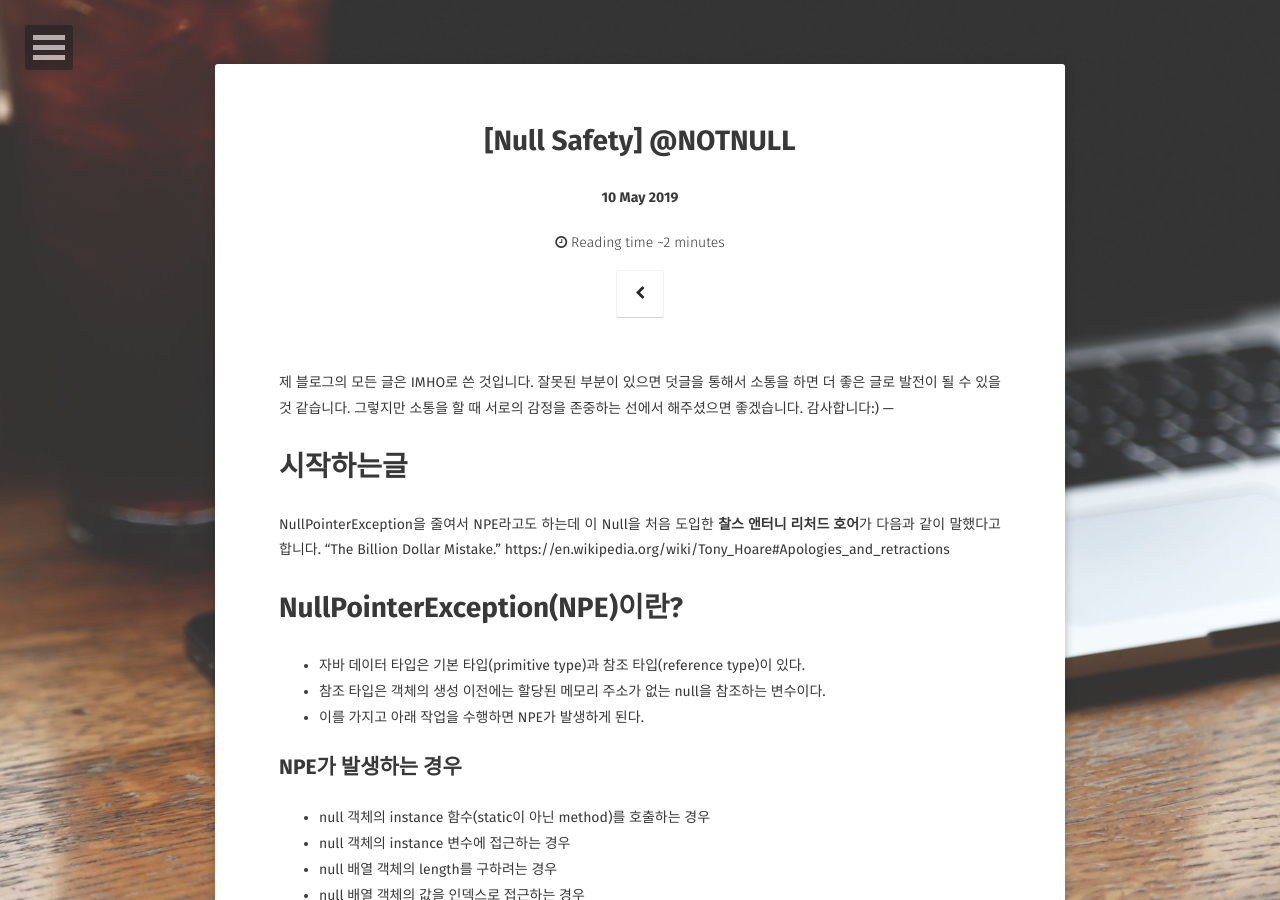
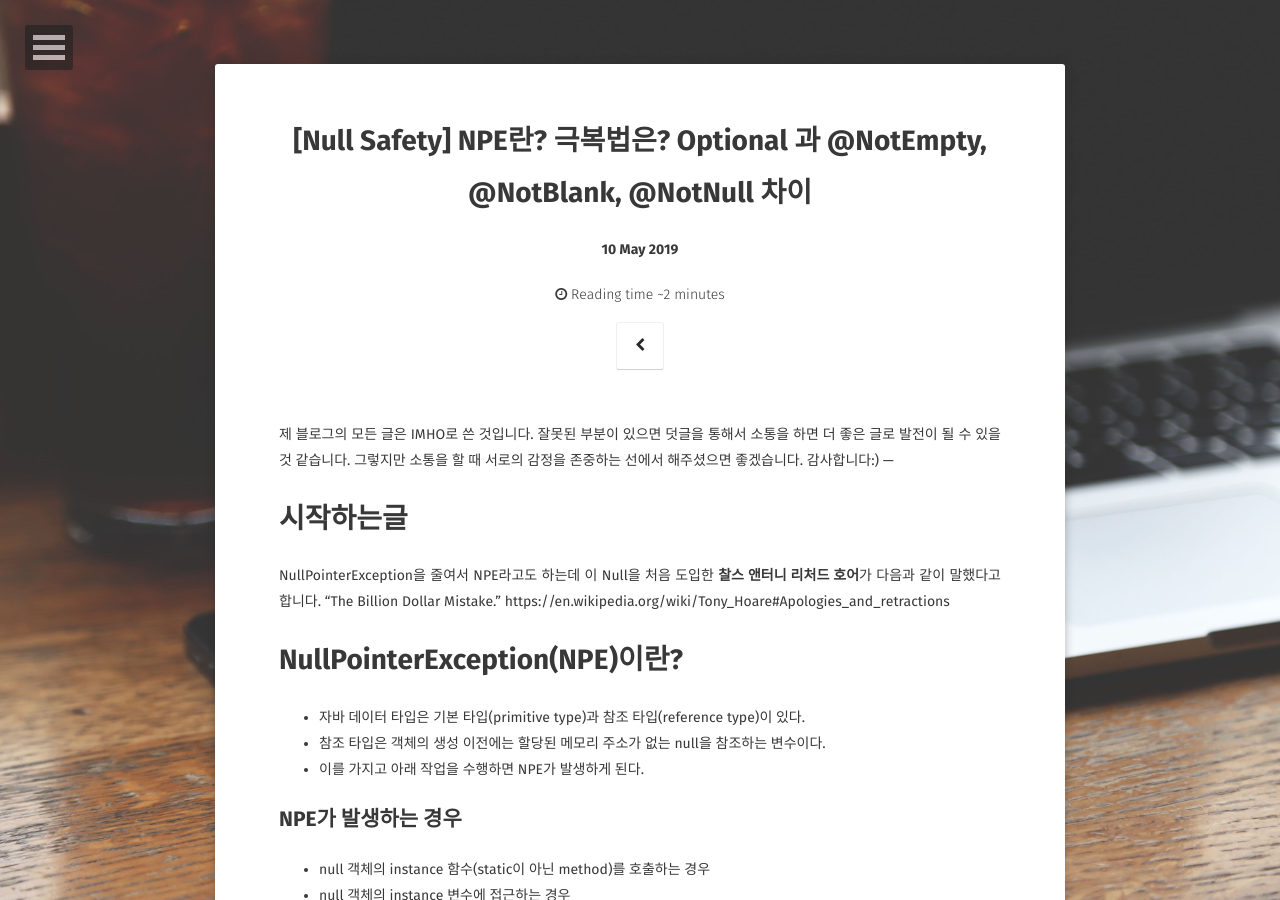
Before and after one commit to JoosJuliet/joosjuliet.github.io, a Jekyll site: the page built from _posts/2019-05-10-null_safety.md, in a window 1280 px wide and 900 px high. Built offline with Jekyll 4.4.1, drawn with Linux system fonts in a browser that asks for light colours; some web fonts are replaced.

Commit message:
제목바꾸기

```diff
--- a/_posts/2019-05-10-null_safety.md
+++ b/_posts/2019-05-10-null_safety.md
@@ -1,7 +1,7 @@
 ---
 layout: post
 section-type: post
-title: "[Null Safety] @NOTNULL"
+title: "[Null Safety] NPE란? 극복법은? Optional 과 @NotEmpty, @NotBlank, @NotNull 차이"
 category: Algorithm
 tags: [ 'algorithm', 'python' ]
 comments: true
```
